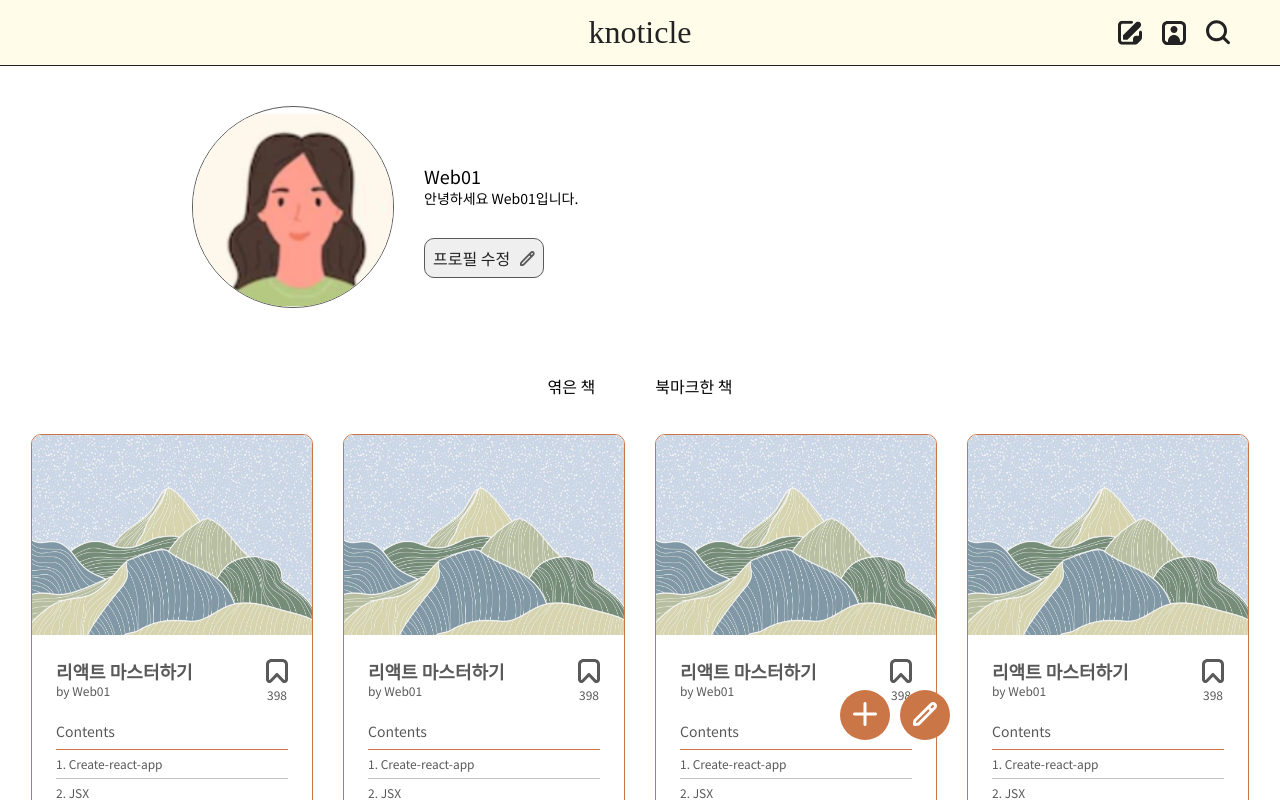
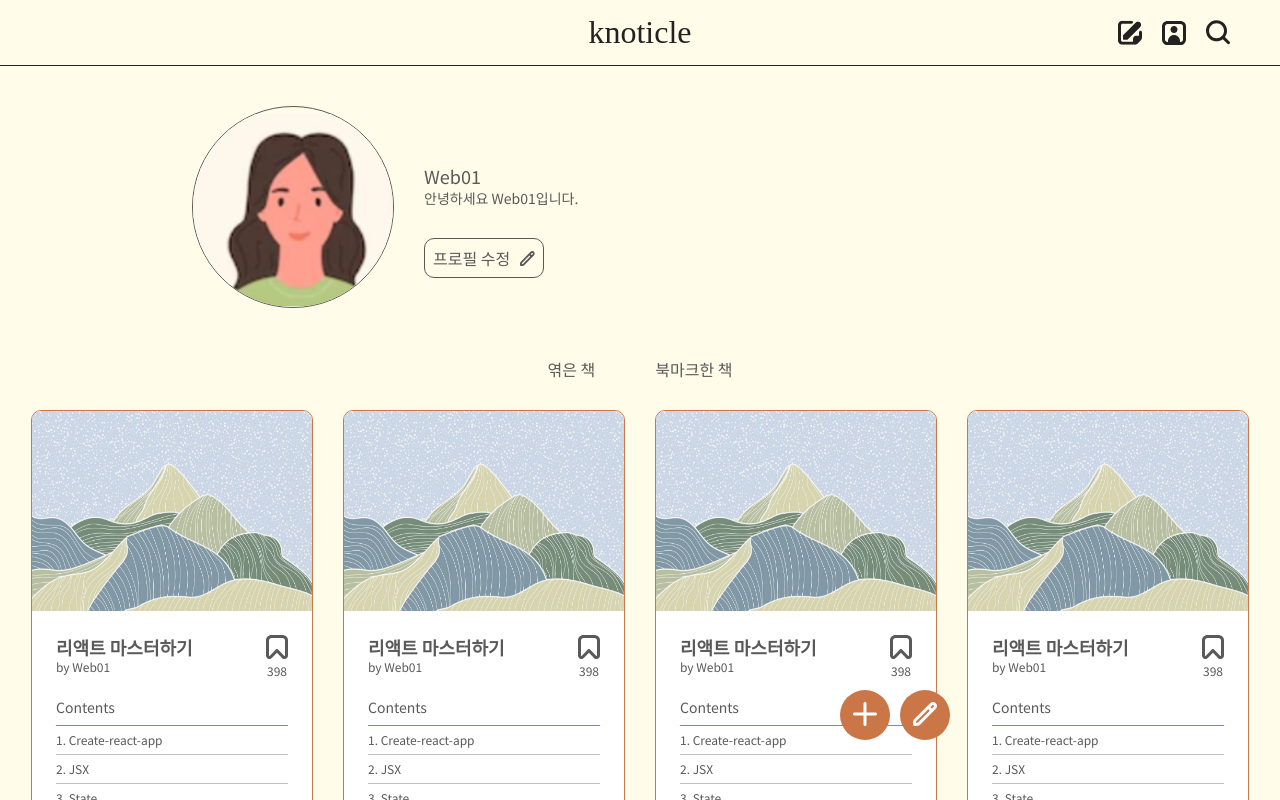
Before and after one commit to boostcampwm-2022/web01-knoticle, a Next.js app in the folder frontend/: page /study in a window 1280 px wide. Shown: the top 800 px of the page. Built offline with nearby package versions, Linux system fonts and the light colour scheme; a web font is replaced by a local one.

Commit message:
chore: css 정리 - #27

```diff
--- a/frontend/components/study/BookListTab.tsx/styled.ts
+++ b/frontend/components/study/BookListTab.tsx/styled.ts
@@ -1,19 +1,22 @@
 import styled from 'styled-components';
 
+import { TextLinkMedium } from '../../../styles/common';
+
 export const BookListTabWrapper = styled.div`
-  margin-top: 30px;
+  margin-top: 20px;
 `;
 export const TabTitle = styled.div`
   display: flex;
   justify-content: center;
-  padding: 20px;
-  /* background-color: red; */
+  padding: 10px;
 `;
-export const LeftTab = styled.div`
+export const LeftTab = styled(TextLinkMedium)`
   padding-right: 30px;
+  cursor: pointer;
 `;
-export const RightTab = styled.div`
+export const RightTab = styled(TextLinkMedium)`
   padding-left: 30px;
+  cursor: pointer;
 `;
 export const BookGrid = styled.div`
   display: grid;
--- a/frontend/pages/study.tsx
+++ b/frontend/pages/study.tsx
@@ -2,17 +2,19 @@ import GNB from '../components/common/GNB';
 import FAB from '../components/FAB';
 import BookListTab from '../components/study/BookListTab.tsx';
 import UserProfile from '../components/study/UserProfile';
-import { FlexCenterPositioner } from '../styles/layout';
+import { FlexCenterPositioner, PageColorWrapper } from '../styles/layout';
 
 export default function Study() {
   return (
     <>
       <GNB />
-      <FlexCenterPositioner>
-        <UserProfile />
-        <BookListTab />
-      </FlexCenterPositioner>
-      <FAB />
+      <PageColorWrapper>
+        <FlexCenterPositioner>
+          <UserProfile />
+          <BookListTab />
+        </FlexCenterPositioner>
+        <FAB />
+      </PageColorWrapper>
     </>
   );
 }
--- a/frontend/styles/GlobalStyle.ts
+++ b/frontend/styles/GlobalStyle.ts
@@ -23,6 +23,7 @@ const GlobalStyle = createGlobalStyle`
 
   button {
     border: none;
+    background: transparent;
     cursor: pointer;
   }
 
--- a/frontend/styles/common.ts
+++ b/frontend/styles/common.ts
@@ -4,6 +4,7 @@ const Text = styled.div`
   font-family: 'Noto Sans KR';
   font-style: normal;
   font-weight: 400;
+  color: var(--grey-01-color);
 `;
 
 export const TextLarge = styled(Text)`
@@ -30,7 +31,7 @@ const TextLink = styled.div`
   font-family: 'Noto Sans KR';
   font-style: normal;
   font-weight: 500;
-  color: var(--title-active-color);
+  color: var(--grey-01-color);
 `;
 
 export const TextLinkMedium = styled(TextLink)`
--- a/frontend/styles/layout.ts
+++ b/frontend/styles/layout.ts
@@ -4,6 +4,22 @@ export const FlexCenter = styled.div`
   display: flex;
   justify-content: center;
   align-items: center;
+`;
+
+export const FlexColumn = styled.div`
+  display: flex;
+  flex-direction: column;
+`;
+
+export const FlexSpaceBetween = styled.div`
+  display: flex;
+  justify-content: space-between;
+`;
+
+export const PageColorWrapper = styled.div`
+  width: 100%;
+  height: 100%;
+  background-color: var(--light-yellow-color);
 `;
 
 export const FlexCenterPositioner = styled(FlexCenter)`
@@ -13,12 +29,3 @@ export const FlexCenterPositioner = styled(FlexCenter)`
   margin: auto;
   flex-direction: column;
 `;
-export const FlexColumn = styled.div`
-  display: flex;
-  flex-direction: column;
-`;
-
-export const FlexSpaceBetween = styled.div`
-  display: flex;
-  justify-content: space-between;
-`;
```
